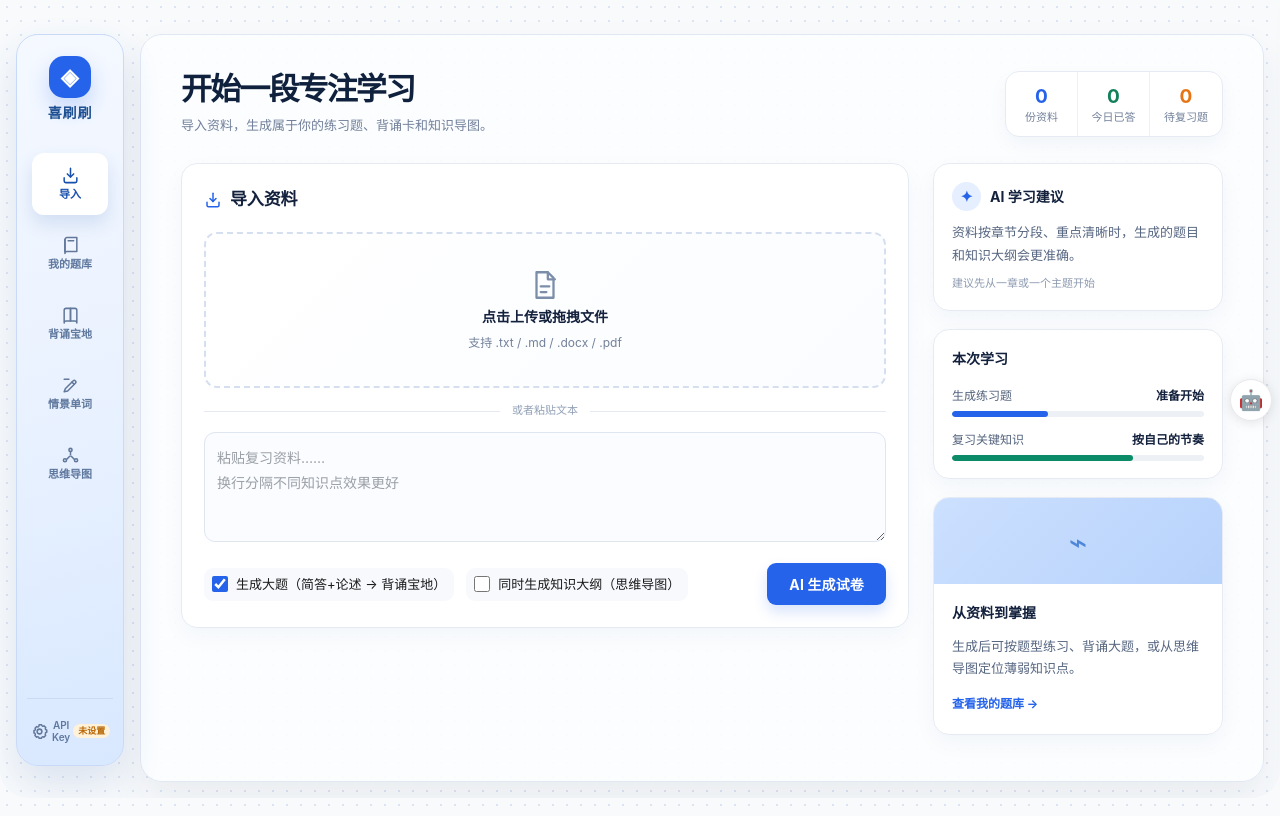
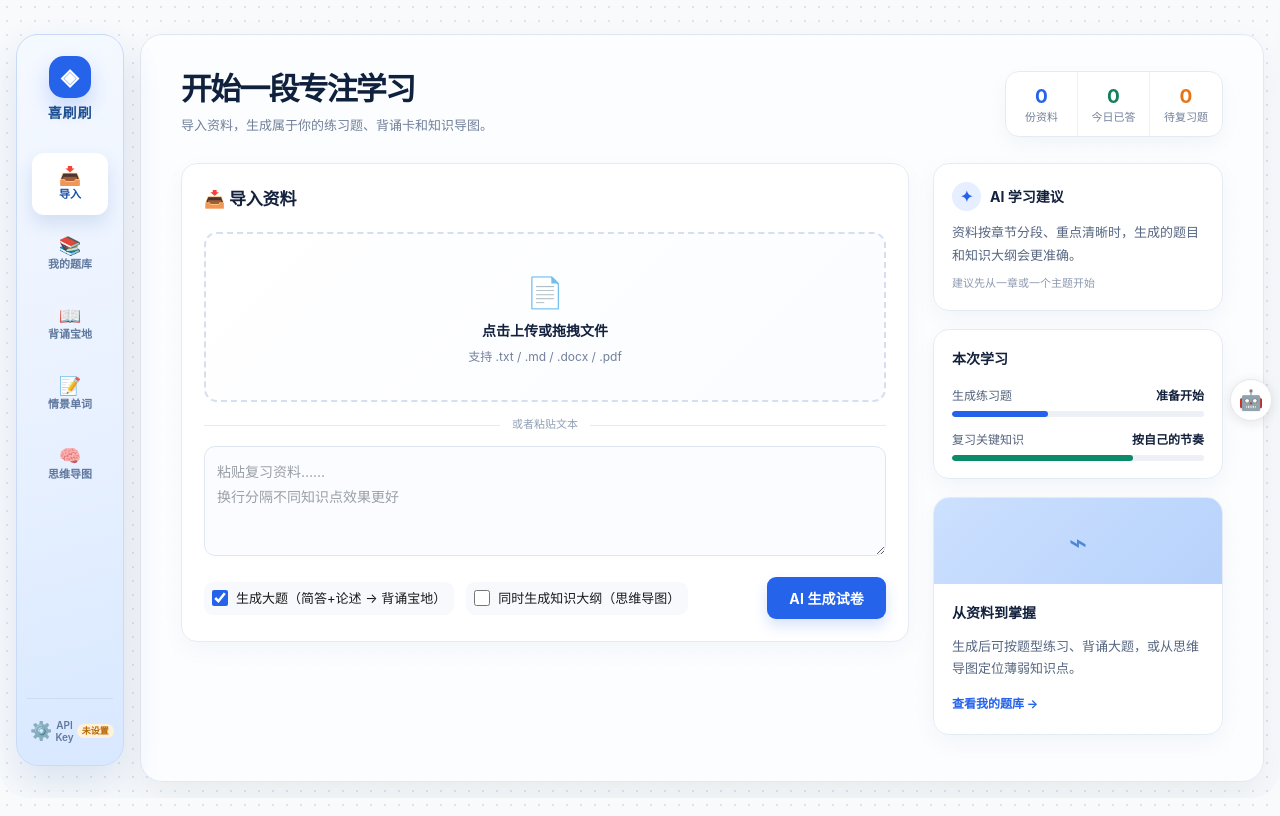
Before and after one commit to zhang-0221/tiantianshuati, a plain HTML site: page index.html in a window 1280 px wide. Drawn offline with Linux system fonts and the light colour scheme.

Commit message:
style: restore emoji workspace icons

```diff
--- a/index.html
+++ b/index.html
@@ -808,9 +808,6 @@ textarea:focus{border-color:#8db4ff;box-shadow:0 0 0 4px rgba(37,99,235,.09);}
 .sidebar-item.active .si-icon{filter:none;}
 .sidebar-bottom{border-color:#ccdbf3;}.sidebar-bottom .sidebar-item{color:#5f789e;}
 .sidebar-key-tag.set{background:#dff8ec;color:#17704e;}.sidebar-key-tag.unset{background:#fff2d9;color:#b96808;}
-.si-icon{display:inline-flex;align-items:center;justify-content:center;}.si-icon svg{width:19px;height:19px;stroke:currentColor;fill:none;stroke-width:1.9;stroke-linecap:round;stroke-linejoin:round;}
-.section-heading{display:inline-flex;align-items:center;gap:8px;}.section-heading svg,.rail-card h3 .ui-icon{width:18px;height:18px;stroke:var(--blue);fill:none;stroke-width:2;stroke-linecap:round;stroke-linejoin:round;}
-.upload-zone .up-icon{display:flex;justify-content:center;}.upload-zone .up-icon svg{width:34px;height:34px;stroke:#7b8da9;fill:none;stroke-width:1.6;stroke-linecap:round;stroke-linejoin:round;}
 .app-main{
   min-height:calc(100vh - 68px);border:1px solid #e1e8f4;border-radius:var(--surface-radius);
   background:rgba(252,253,255,.92);box-shadow:0 18px 38px rgba(39,58,91,.07);
@@ -835,24 +832,24 @@ textarea:focus{border-color:#8db4ff;box-shadow:0 0 0 4px rgba(37,99,235,.09);}
     <div class="sidebar-brand"><h1>喜刷刷</h1></div>
     <nav class="sidebar-nav">
       <button class="sidebar-item active" id="navImport" onclick="switchTab('import')">
-        <span class="si-icon"><svg viewBox="0 0 24 24" aria-hidden="true"><path d="M12 3v11"/><path d="m8 10 4 4 4-4"/><path d="M4 15v4a2 2 0 0 0 2 2h12a2 2 0 0 0 2-2v-4"/></svg></span>导入
+        <span class="si-icon">📥</span>导入
       </button>
       <button class="sidebar-item" id="navLib" onclick="switchTab('library')">
-        <span class="si-icon"><svg viewBox="0 0 24 24" aria-hidden="true"><path d="M5 4.5A2.5 2.5 0 0 1 7.5 2H20v17.5H7.5A2.5 2.5 0 0 0 5 22z"/><path d="M5 4.5v15"/><path d="M9 6h7"/></svg></span>我的题库
+        <span class="si-icon">📚</span>我的题库
       </button>
       <button class="sidebar-item" id="navRecite" onclick="switchTab('recite')">
-        <span class="si-icon"><svg viewBox="0 0 24 24" aria-hidden="true"><path d="M4 5.5A2.5 2.5 0 0 1 6.5 3H12v16H6.5A2.5 2.5 0 0 0 4 21.5z"/><path d="M20 5.5A2.5 2.5 0 0 0 17.5 3H12v16h5.5a2.5 2.5 0 0 1 2.5 2.5z"/></svg></span>背诵宝地
+        <span class="si-icon">📖</span>背诵宝地
       </button>
       <button class="sidebar-item" id="navVocab" onclick="switchTab('vocab')">
-        <span class="si-icon"><svg viewBox="0 0 24 24" aria-hidden="true"><path d="m4 20 4.4-1 9.8-9.8a2.1 2.1 0 0 0-3-3L5.4 16z"/><path d="m13.8 7.7 2.5 2.5"/><path d="M4 4h6"/></svg></span>情景单词
+        <span class="si-icon">📝</span>情景单词
       </button>
       <button class="sidebar-item" id="navMind" onclick="switchTab('mindmap')">
-        <span class="si-icon"><svg viewBox="0 0 24 24" aria-hidden="true"><circle cx="12" cy="5" r="2"/><circle cx="5" cy="18" r="2"/><circle cx="19" cy="18" r="2"/><path d="M12 7v4M7 17l4-4m6 4-4-4"/></svg></span>思维导图
+        <span class="si-icon">🧠</span>思维导图
       </button>
     </nav>
     <div class="sidebar-bottom">
       <button class="sidebar-item" onclick="openSettings()">
-        <span class="si-icon"><svg viewBox="0 0 24 24" aria-hidden="true"><circle cx="12" cy="12" r="3"/><path d="M19.4 15a1.7 1.7 0 0 0 .3 1.9l.1.1-2.2 2.2-.1-.1a1.7 1.7 0 0 0-1.9-.3 1.7 1.7 0 0 0-1 1.5v.2h-3.2v-.2a1.7 1.7 0 0 0-1-1.5 1.7 1.7 0 0 0-1.9.3l-.1.1-2.2-2.2.1-.1a1.7 1.7 0 0 0 .3-1.9 1.7 1.7 0 0 0-1.5-1H5v-3.2h.2a1.7 1.7 0 0 0 1.5-1 1.7 1.7 0 0 0-.3-1.9l-.1-.1 2.2-2.2.1.1a1.7 1.7 0 0 0 1.9.3 1.7 1.7 0 0 0 1-1.5V3.5h3.2v.2a1.7 1.7 0 0 0 1 1.5 1.7 1.7 0 0 0 1.9-.3l.1-.1 2.2 2.2-.1.1a1.7 1.7 0 0 0-.3 1.9 1.7 1.7 0 0 0 1.5 1h.2V13h-.2a1.7 1.7 0 0 0-1.5 1z"/></svg></span>API Key
+        <span class="si-icon">⚙️</span>API Key
         <span class="sidebar-key-tag unset" id="keyTag">未设置</span>
       </button>
     </div>
@@ -875,9 +872,9 @@ textarea:focus{border-color:#8db4ff;box-shadow:0 0 0 4px rgba(37,99,235,.09);}
       </div>
       <div class="import-dashboard">
       <div class="card import-card">
-        <div class="card-hd"><span class="section-heading"><svg viewBox="0 0 24 24" aria-hidden="true"><path d="M12 3v11"/><path d="m8 10 4 4 4-4"/><path d="M4 15v4a2 2 0 0 0 2 2h12a2 2 0 0 0 2-2v-4"/></svg>导入资料</span></div>
+        <div class="card-hd">📥 导入资料</div>
         <div class="upload-zone" id="uploadZone" onclick="document.getElementById('fileInput').click()">
-          <div class="up-icon"><svg viewBox="0 0 24 24" aria-hidden="true"><path d="M6 3h8l4 4v14H6z"/><path d="M14 3v5h5"/><path d="M9 13h6M9 17h4"/></svg></div>
+          <div class="up-icon">📄</div>
           <div class="up-text">点击上传或拖拽文件</div>
           <div class="up-hint">支持 .txt / .md / .docx / .pdf</div>
         </div>
```
Also changed, not shown: tests/dashboard-polish.test.mjs (+3 -1 lines).
